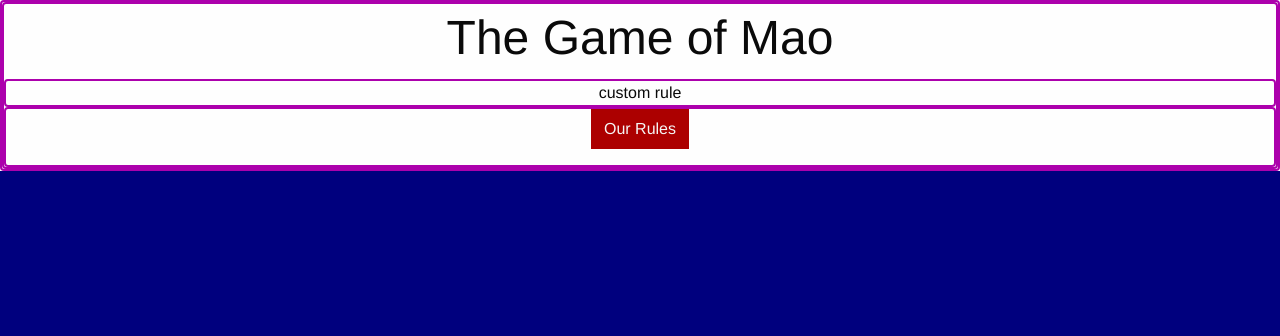
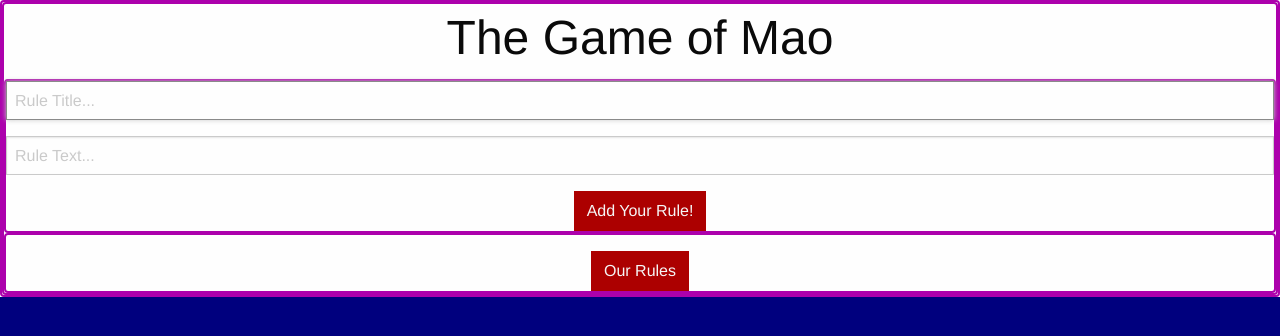
Before and after one commit to troywiegand/mao, a React (Create React App) app: page / in a window 1280 px wide. Shown: the top 336 px of the page. Built offline with nearby package versions, Linux system fonts and the light colour scheme.

Commit message:
Add form that add rules to the page

```diff
--- a/src/App.js
+++ b/src/App.js
@@ -16,7 +16,7 @@ class App extends Component {
     return (
       <div className="App">
     <center><h1>The Game of Mao</h1>
-    <CustomRule RulesArray={this.state.RulesArray}/>
+    <CustomRule RulesArray={this.state.RulesArray} addRule={this.addRule}/>
     <OurRulesList RulesArray={this.state.RulesArray} fillOld={this.fillOldRuleArray} removeRule={this.removeRule}/>
     </center>
       </div>
@@ -26,7 +26,7 @@ class App extends Component {
 
   fillOldRuleArray=()=>{
 
-    const OurRules=[]
+    const OurRules=[...this.state.RulesArray]
         OurRules.push(this.newRule('Open/Closed Parenthesis','Whenever a nonnumber card is played, it becomes illegal to play any number cards until another one is played." whenever they play a `3`.'))
         OurRules.push(this.newRule('Mario','Player must exclaim "MARIO!" whenever they play a `3`.'))
         OurRules.push(this.newRule('Luigi','Player must exclaim "Luigi!" whenever they play a `4`.'))
@@ -51,6 +51,9 @@ class App extends Component {
         OurRules.push(this.newRule('Sandwiches!','If a player creates a sandwhich on the stack they must slap the table.'))
         OurRules.push(this.newRule('Scream','If a player plays a `9` or a `10` they must scream'))
 
+
+localStorage.setItem('stringyArray', JSON.stringify(OurRules));
+
 this.setState({RulesArray: OurRules})
 
 }
@@ -74,6 +77,14 @@ removeRule= (ruleObj) => {
   this.setState({RulesArray: cutArray})
 }
 
+addRule= (ruleObj) => {
+  let addArray=[...this.state.RulesArray]
+  addArray.push(ruleObj)
+  localStorage.setItem('stringyArray', JSON.stringify(addArray));
+
+  this.setState({RulesArray: addArray})
+}
+
 
 }
 
--- a/src/CustomRule.js
+++ b/src/CustomRule.js
@@ -2,10 +2,54 @@ import React, { Component } from 'react';
 import './App.css';
 
 class CustomRule extends Component {
+
+state={
+    title: '',
+    body: ''
+}
+
+handleSubmit= (ev) => {
+    ev.preventDefault()
+    this.props.addRule(this.createRule(ev))
+}
+
+createRule = (ev) => {
+    const rule= {
+        title: ev.target.title.value,
+        rule: ev.target.rule.value,
+    }
+
+    return rule
+}
+
+handleChangeTitle = (ev) => {
+    this.setState({title: ev.target.value})
+}
+
+handleChangeBody = (ev) => {
+    this.setState({body: ev.target.value})
+}
+
+
   render() {
     return (
       <div className="CustomRule">
-            custom rule
+            <form onSubmit={this.handleSubmit}>
+                <input type="text" name="title"
+                autoFocus
+                placeholder="Rule Title... "
+                value={this.state.title}
+                onChange={this.handleChangeTitle}
+                />
+                <input type="text" name="rule"
+                placeholder="Rule Text... "
+                value={this.state.body}
+                onChange={this.handleChangeBody}
+                />
+                <button type="submit" >Add Your Rule!</button>
+
+
+            </form>
       </div>
 
     );
--- a/src/OurRulesList.js
+++ b/src/OurRulesList.js
@@ -8,14 +8,15 @@ class OurRulesList extends Component{
     render(){
         return (
         <div>
-        <button onClick={(ev)=>{
-            ev.preventDefault()
-            this.props.fillOld()}} id="ourRules">Our Rules</button>
+
         <ul id="rulesList">
        { this.props.RulesArray.map((currentRule,i)=>{
            return <ListItemMaker removeRule={this.props.removeRule} title={currentRule.title} ruleObj={currentRule} rule={currentRule.rule} key={i} />
        }) }
         </ul>
+        <button onClick={(ev)=>{
+            ev.preventDefault()
+            this.props.fillOld()}} id="ourRules">Our Rules</button>
         </div>)}
 
 
```
